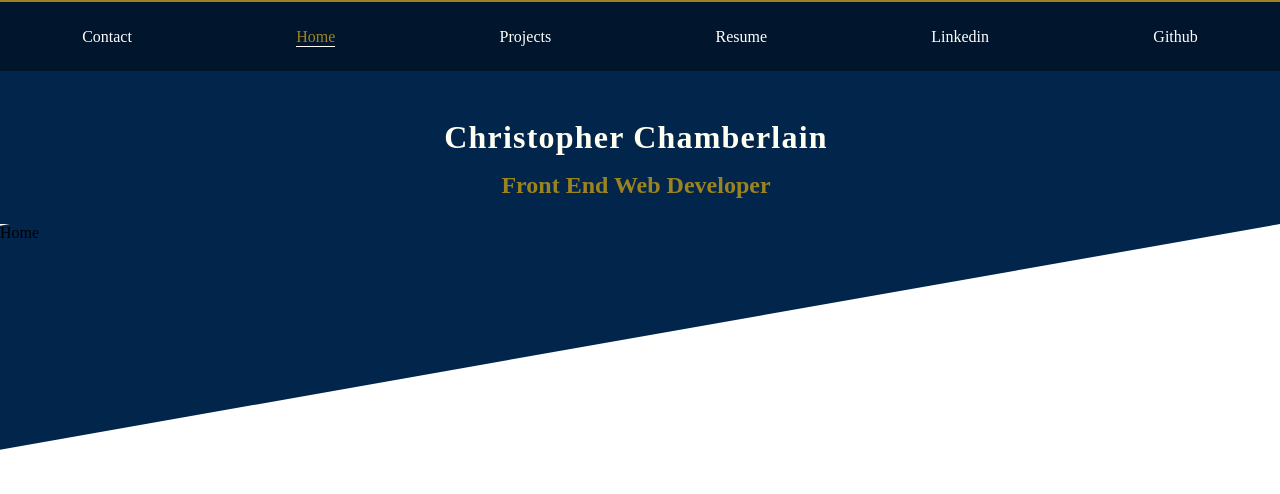
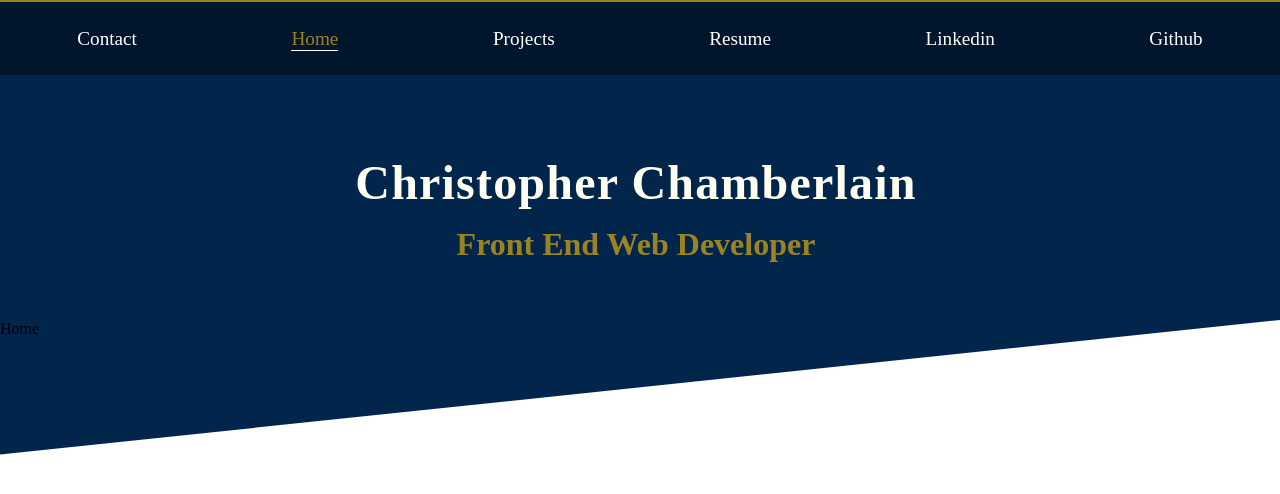
Before and after one commit to AkaraTawng/portfolio-mf-v2, a React (Create React App) app: page / in a window 1280 px wide. Shown: the top 494 px of the page. Built offline with nearby package versions, Linux system fonts and the light colour scheme.

Commit message:
increase nav-link font size @laptopp

```diff
--- a/src/main.css
+++ b/src/main.css
@@ -4,6 +4,11 @@
   height: 14rem;
   background-color: #02254b;
   position: relative;
+}
+@media (min-width: 1280px) {
+  #header-wrapper {
+    height: 20rem;
+  }
 }
 #header-wrapper::after {
   position: absolute;
@@ -16,6 +21,11 @@
   transform-origin: bottom right;
   transform: skewY(-10deg);
   z-index: -1;
+}
+@media (min-width: 1280px) {
+  #header-wrapper::after {
+    transform: skewY(-6deg);
+  }
 }
 #header-wrapper #nav-theme-flex-container {
   width: 100%;
@@ -31,14 +41,22 @@
   margin-left: 2rem;
   margin-right: 2.5rem;
 }
+@media (min-width: 1280px) {
+  #header-title-subtitle-container h2 {
+    font-size: 2rem;
+  }
+}
 #header-title-subtitle-container #header-title {
   color: rgb(255, 255, 241);
   letter-spacing: 1.2px;
-  margin-left: 2rem;
-  margin-right: 2.5rem;
-  margin-top: 3rem;
-  margin-bottom: 1rem;
+  margin: 3rem 2.5rem 1rem 2rem;
   text-align: center;
+}
+@media (min-width: 1280px) {
+  #header-title-subtitle-container #header-title {
+    margin: 5rem 2.5rem 1rem 2rem;
+    font-size: 3rem;
+  }
 }
 
 #theme-placeholder {
@@ -162,6 +180,12 @@
     flex-direction: row;
     padding: 2% 0 2% 0;
   }
+  .navigation #nav-links-container li {
+    list-style-type: none;
+  }
+  .navigation #nav-links-container .nav-link {
+    font-size: 1.2rem;
+  }
 }
 
 /* hamburger */
--- a/src/scss/layout/Nav/_mobile-nav.scss
+++ b/src/scss/layout/Nav/_mobile-nav.scss
@@ -18,7 +18,6 @@
 
     .nav-link{
         text-decoration: none;
-        // color: map-get($colors, "secondary");
         color: white;
         &:hover{
             color: map-get($colors, "secondary");
```
Also changed, not shown: src/scss/layout/Nav/_navigation.scss (+8 -0 lines), 1 other file (tests, documents, lock files or other folders).
